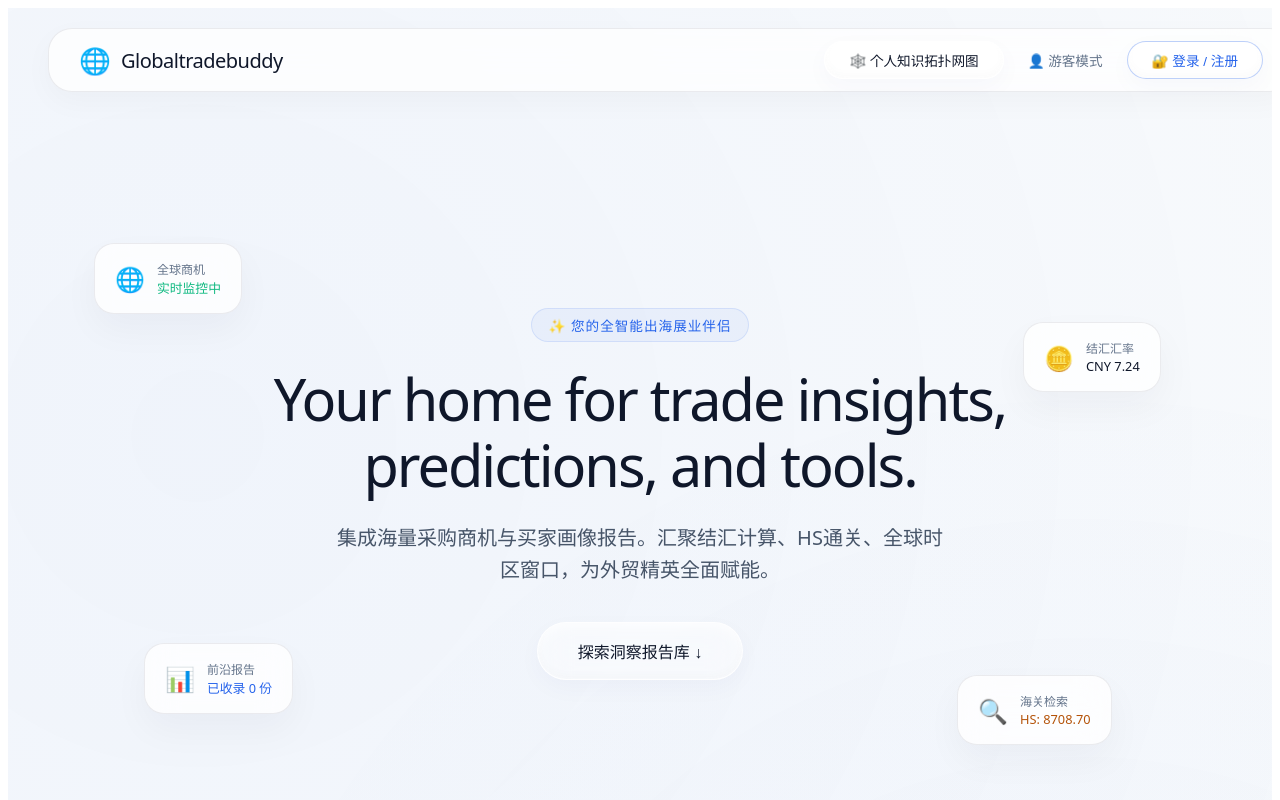
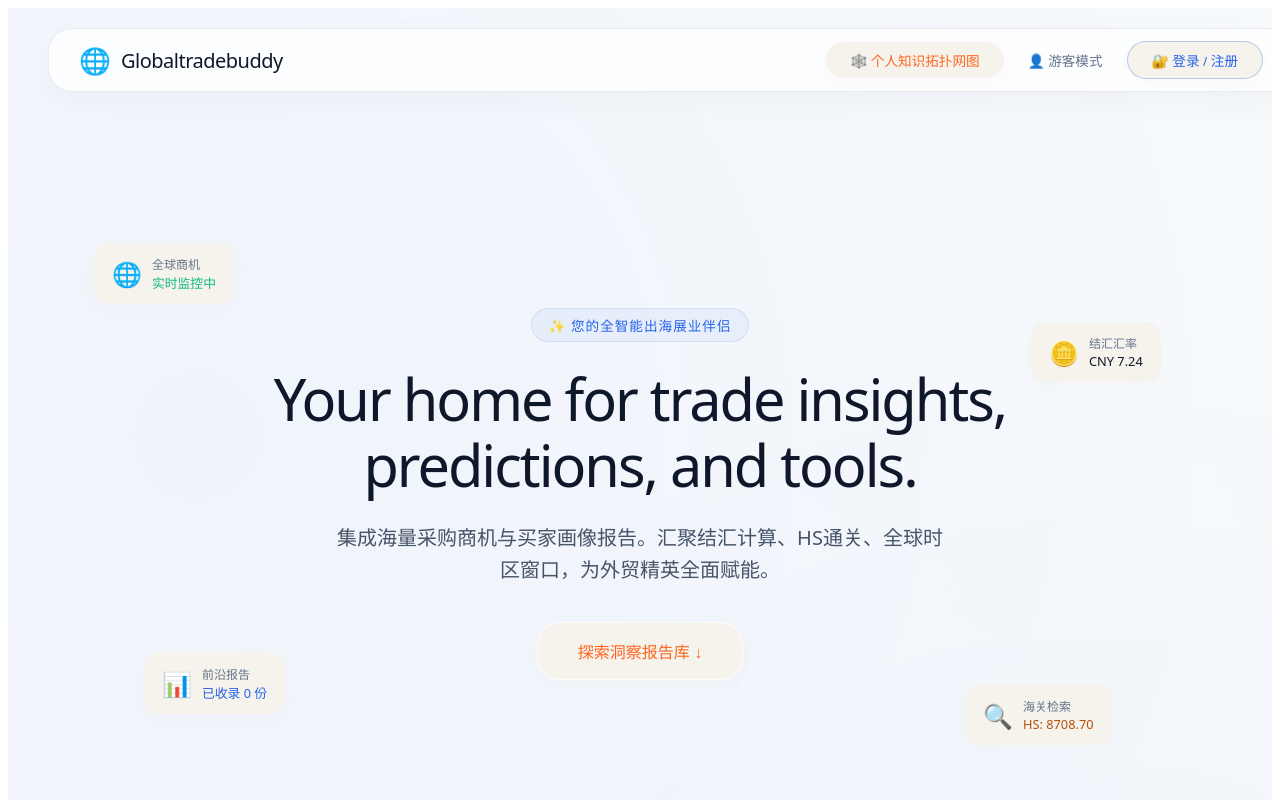
Before and after one commit to haojie10/Global-Trade-Buddy, a Next.js app: page / in a window 1280 px wide. Shown: the top 800 px of the page. Built offline with nearby package versions, Linux system fonts and the light colour scheme; no server answers; the database is empty.

Commit message:
style: define css variables for Warm Cream palette and refactor global buttons

```diff
--- a/styles/globals.css
+++ b/styles/globals.css
@@ -1,29 +1,35 @@
-/* 全局样式整理 */
+:root {
+  --bg-main: #fdfbf7;      /* 主背景色 (70%): 护眼暖乳白 */
+  --bg-sub: #f6f3ec;       /* 结构辅助色 (20%): 无框承载色 */
+  --color-accent: #ff641e; /* 焦点强调色 (10%): 极富活力的暖阳橘 */
+  --color-text: #3c3935;   /* 主要文字: 柔和石墨深灰 */
+  --color-muted: #7a756f;  /* 次要文字: 烟灰次要描述 */
 
-.water-drop-btn {
-  background: rgba(255, 255, 255, 0.45);
-  backdrop-filter: blur(16px);
-  -webkit-backdrop-filter: blur(16px);
-  border: 1px solid rgba(255, 255, 255, 0.75);
-  border-radius: 30px;
-  color: #0f172a;
-  box-shadow:
-    0 8px 24px rgba(31, 38, 135, 0.03),
-    inset 0 4px 10px rgba(255, 255, 255, 0.65),
-    inset 0 -4px 10px rgba(15, 23, 42, 0.02);
+  --btn-font-weight: 300;      /* 按钮与交互文字字重: 极细 Light */
+  --btn-letter-spacing: 0px;   /* 按钮字间距 */
+  --border-radius: 22px;       /* 柔和高级的圆角大小 */
+}
+
+.water-drop-btn, .sand-btn {
+  background: var(--bg-sub);
+  border: none;
+  border-radius: var(--border-radius);
+  color: var(--color-accent);
+  padding: 10px 24px;
+  font-weight: var(--btn-font-weight);
+  letter-spacing: var(--btn-letter-spacing);
+  box-shadow: 0 4px 12px rgba(160, 109, 68, 0.03);
   transition: all 0.3s cubic-bezier(0.16, 1, 0.3, 1);
   cursor: pointer;
   outline: none;
   display: inline-block;
   text-align: center;
+  font-size: 0.85rem;
 }
 
-.water-drop-btn:hover {
-  background: rgba(255, 255, 255, 0.7);
-  box-shadow:
-    0 12px 30px rgba(31, 38, 135, 0.05),
-    inset 0 8px 16px rgba(255, 255, 255, 0.8),
-    inset 0 -6px 16px rgba(15, 23, 42, 0.03);
+.water-drop-btn:hover, .sand-btn:hover {
+  background: var(--bg-main);
+  box-shadow: 0 6px 16px rgba(160, 109, 68, 0.08);
   transform: translateY(-1px);
 }
 
@@ -68,15 +74,13 @@
 
 .floating-card {
   position: absolute;
-  background: rgba(255, 255, 255, 0.8);
-  backdrop-filter: blur(16px);
-  -webkit-backdrop-filter: blur(16px);
-  border: 1px solid rgba(15, 23, 42, 0.08);
-  border-radius: 20px;
-  padding: 16px 20px;
+  background: var(--bg-sub);
+  border: none;
+  border-radius: 14px;
+  padding: 12px 18px;
   align-items: center;
-  gap: 12px;
-  box-shadow: 0 16px 36px rgba(15, 23, 42, 0.04);
+  gap: 10px;
+  box-shadow: 0 6px 20px rgba(160, 109, 68, 0.02);
   z-index: 2;
 }
 
```
